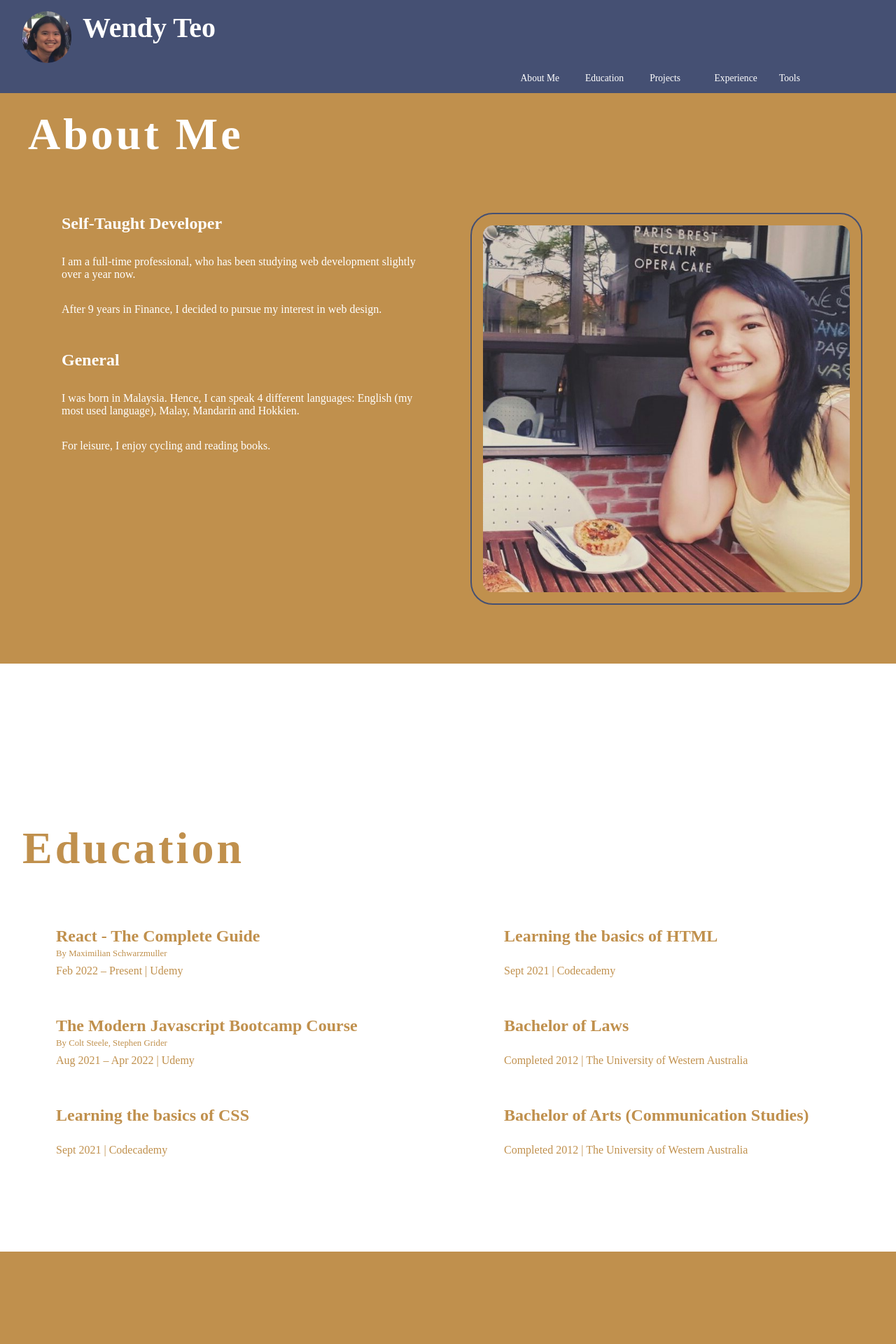
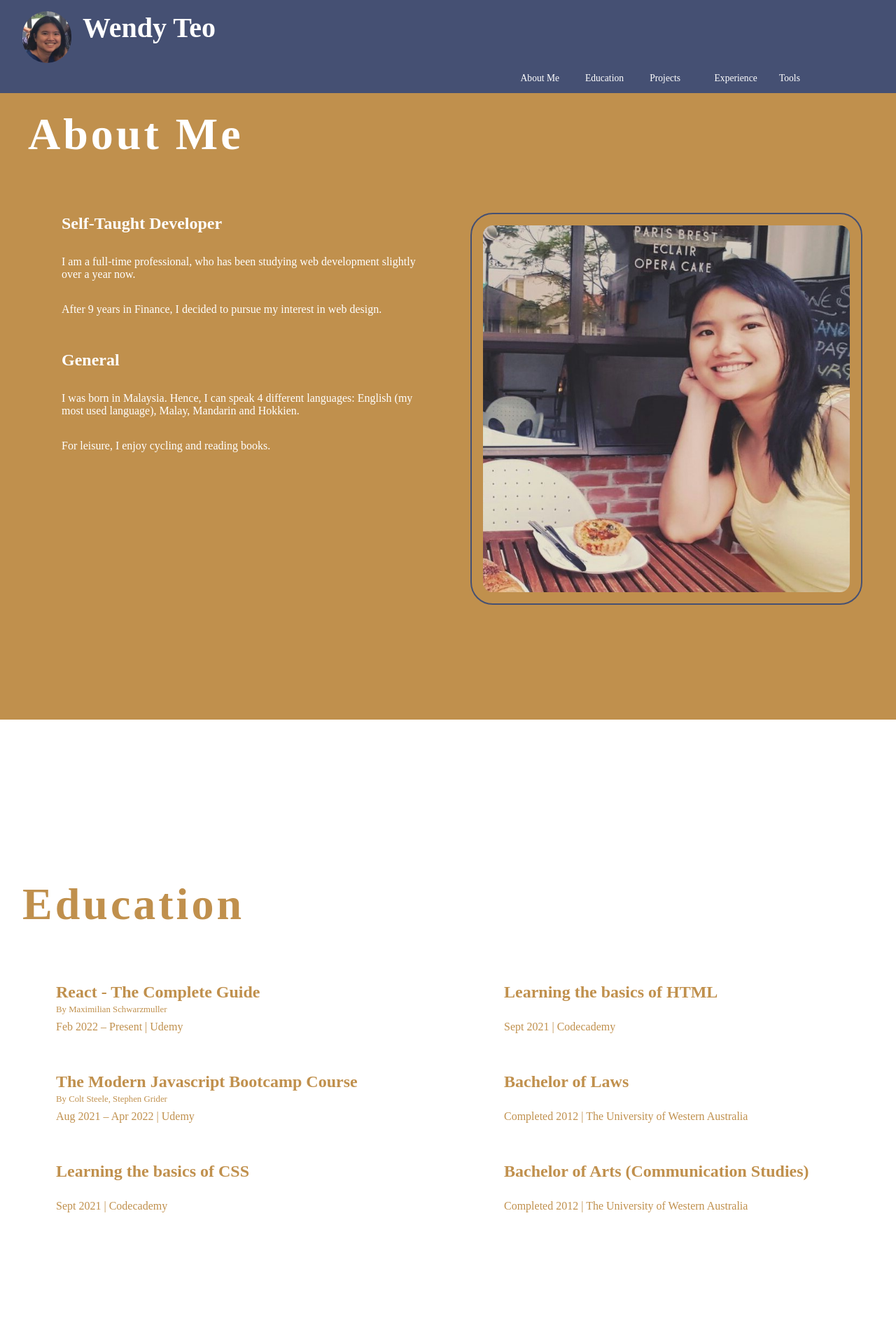
Before and after one commit to wteo/resumev2, a React (Create React App) app: page / in a window 1280 px wide. Shown: the top 1920 px of the page at 70% size. Built offline with nearby package versions, Linux system fonts and the light colour scheme.

Commit message:
Adjusted padding

```diff
--- a/src/components/AboutMe/AboutMe.module.css
+++ b/src/components/AboutMe/AboutMe.module.css
@@ -1,7 +1,7 @@
 .aboutMeOuterContainer {
     display: flex;
     flex-direction: column;
-    padding-bottom: 5rem;
+    padding-bottom: 10rem;
 }
 
 .aboutMeOuterContainer div, .aboutMeOuterContainer p {
--- a/src/components/Education/Education.module.css
+++ b/src/components/Education/Education.module.css
@@ -1,7 +1,7 @@
 .educationContainer {
     background-color: var(--alternate-background-color);
     color: var(--alternate-p-text-color);
-    padding-bottom: 5rem;
+    padding-bottom: 11rem;
     margin-right: -0.5rem;
     margin-left: -0.5rem;
 }
--- a/src/components/Experience/Experience.module.css
+++ b/src/components/Experience/Experience.module.css
@@ -1,7 +1,7 @@
 .experienceStyling {
     background-color: var(--alternate-background-color);
     color: var(--alternate-p-text-color);
-    padding-bottom: 5rem;
+    padding-bottom: 11rem;
     margin-right: -0.5rem;
     margin-left: -0.5rem;
 }
--- a/src/components/Projects/Projects.module.css
+++ b/src/components/Projects/Projects.module.css
@@ -5,7 +5,7 @@
     grid-template-columns: 1fr 1fr 1fr;
     row-gap: 2.5rem;
     column-gap: 1rem;
-    margin-bottom: 5rem;
+    margin-bottom: 11rem;
 }
 
 @media (max-width: 780px) {
--- a/src/components/Tools/Tools.module.css
+++ b/src/components/Tools/Tools.module.css
@@ -1,5 +1,5 @@
 .toolsStyling {
-    padding-bottom: 5rem;
+    padding-bottom: 11rem;
 }
 
 .toolDescription {
```
